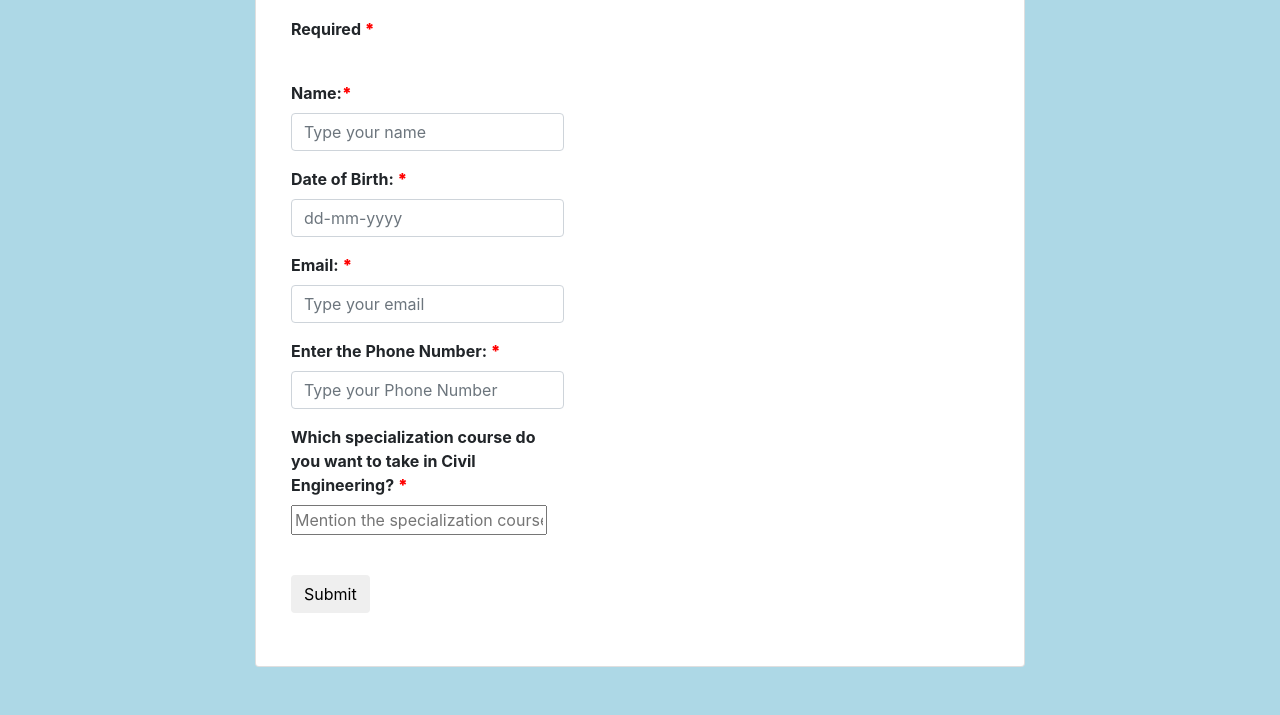
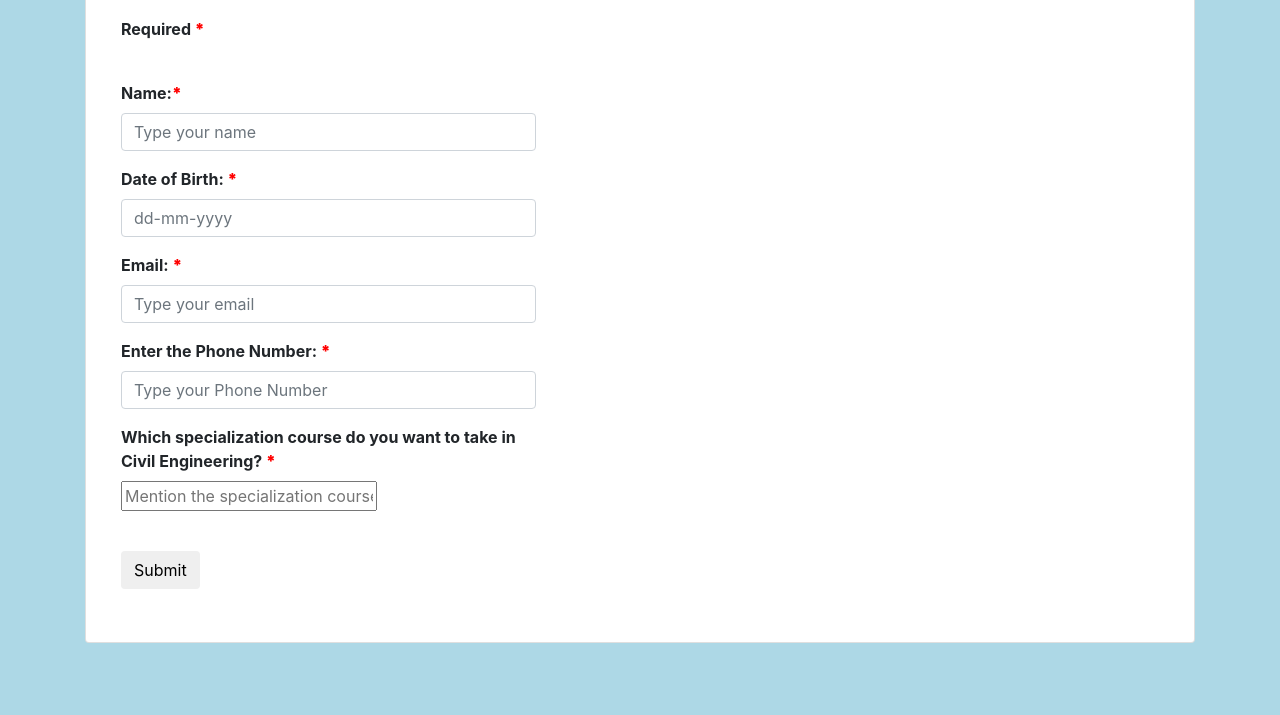
Before and after one commit to vamsivammu/vamsivammu.github.io, a plain HTML site: page FormValidationFullyDynamic/index.html at #!/CE in a window 1280 px wide. Shown: the part 183-898 px from the top of the page. After the commit the page ends 874 px from the top, so only its background shows below. Drawn offline with nearby package versions, Linux system fonts and the light colour scheme; some packages are replaced by stand-ins of ours.

Commit message:
Update ce.html

```diff
--- a/FormValidationFullyDynamic/ce.html
+++ b/FormValidationFullyDynamic/ce.html
@@ -1,4 +1,4 @@
-<div class="container"  id="mainform" style="width: 800px;" >
+<div class="container"  id="mainform" >
 
 
 <div class="card">
```
